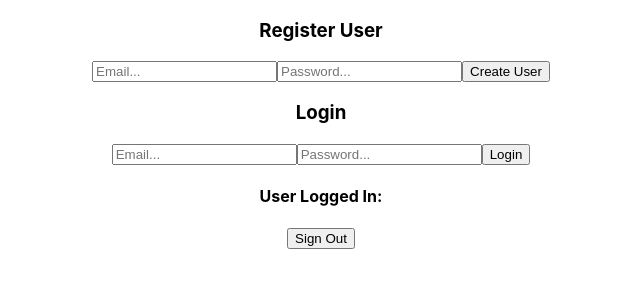
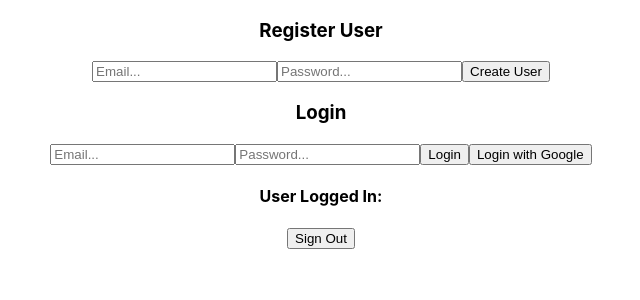
Before and after one commit to sebastianbarreram/firebase-authentication, a React (Create React App) app: page / in a window 1280 px wide. Shown: the top 300 px of the page, without its empty margins (319-959 px from the left). Built offline with nearby package versions, Linux system fonts and the light colour scheme; no server answers.

Commit message:
Sign in with Google

```diff
--- a/src/App.js
+++ b/src/App.js
@@ -4,6 +4,8 @@ import {
   signInWithEmailAndPassword,
   onAuthStateChanged,
   signOut,
+  GoogleAuthProvider,
+  signInWithPopup,
 } from "firebase/auth";
 import "./App.css";
 import { auth } from "./firebase-config";
@@ -15,6 +17,8 @@ function App() {
   const [loginPassword, setLoginPassword] = useState("");
 
   const [user, setUser] = useState({});
+
+  const googleProvider = new GoogleAuthProvider();
 
   useEffect(() => {
     onAuthStateChanged(auth, (currentUser) => {
@@ -50,6 +54,17 @@ function App() {
 
   const logout = async () => {
     await signOut(auth);
+  };
+
+  const signInWithGoogle = async () => {
+    try {
+      const res = await signInWithPopup(auth, googleProvider);
+      const user = res.user;
+      console.log(user);
+    } catch (err) {
+      console.error(err);
+      alert(err.message);
+    }
   };
 
   return (
@@ -88,6 +103,9 @@ function App() {
         />
 
         <button onClick={login}> Login</button>
+        <button className="login__btn login__google" onClick={signInWithGoogle}>
+          Login with Google
+        </button>
       </div>
 
       <h4> User Logged In: </h4>
```
